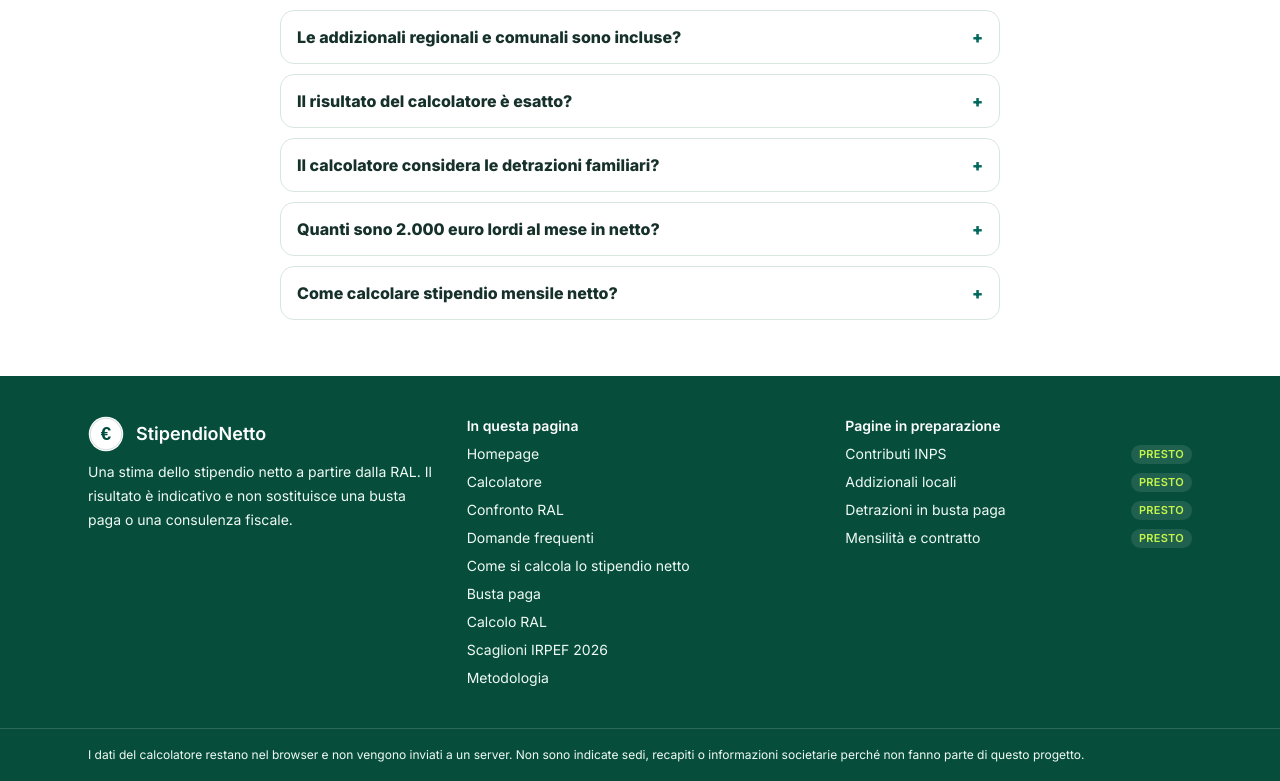
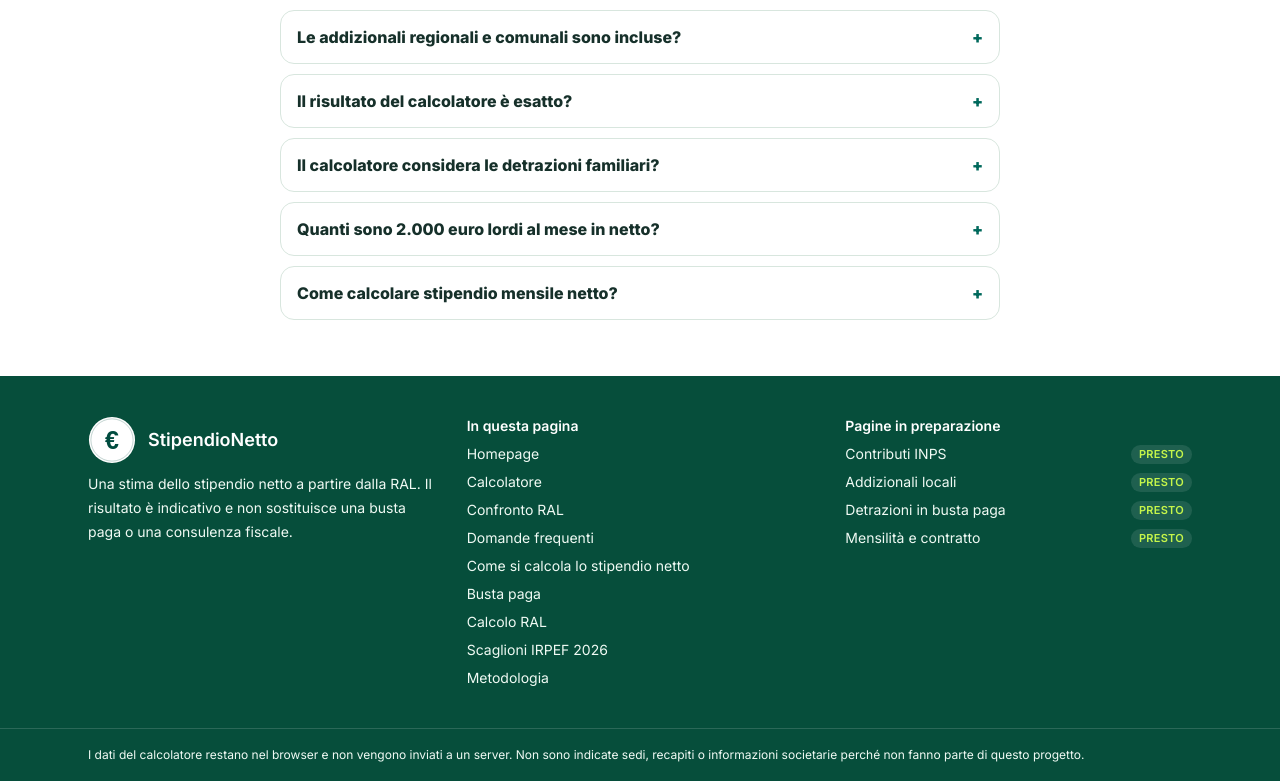
Before and after one commit to mariwasi/netsalarycalculator, a Next.js app: page / in a window 1280 px wide. Shown: the part 8591-9372 px from the top of the page. Built offline with nearby package versions, Linux system fonts and the light colour scheme; no server answers.

Commit message:
Footer logo bigger: 36px to 48px

```diff
--- a/components/Footer.tsx
+++ b/components/Footer.tsx
@@ -13,7 +13,7 @@ export function Footer() {
       <div className="mx-auto grid w-full max-w-6xl gap-8 px-4 py-10 sm:px-6 md:grid-cols-3">
         <div>
           <p className="flex items-center gap-3 text-lg font-semibold text-white">
-            <img src="/logo-footer.svg" alt="StipendioNetto" width={36} height={36} className="h-9 w-9 rounded-full" />
+            <img src="/logo-footer.svg" alt="StipendioNetto" width={48} height={48} className="h-12 w-12 rounded-full" />
             StipendioNetto
           </p>
           <p className="mt-2 text-sm leading-6">
```
